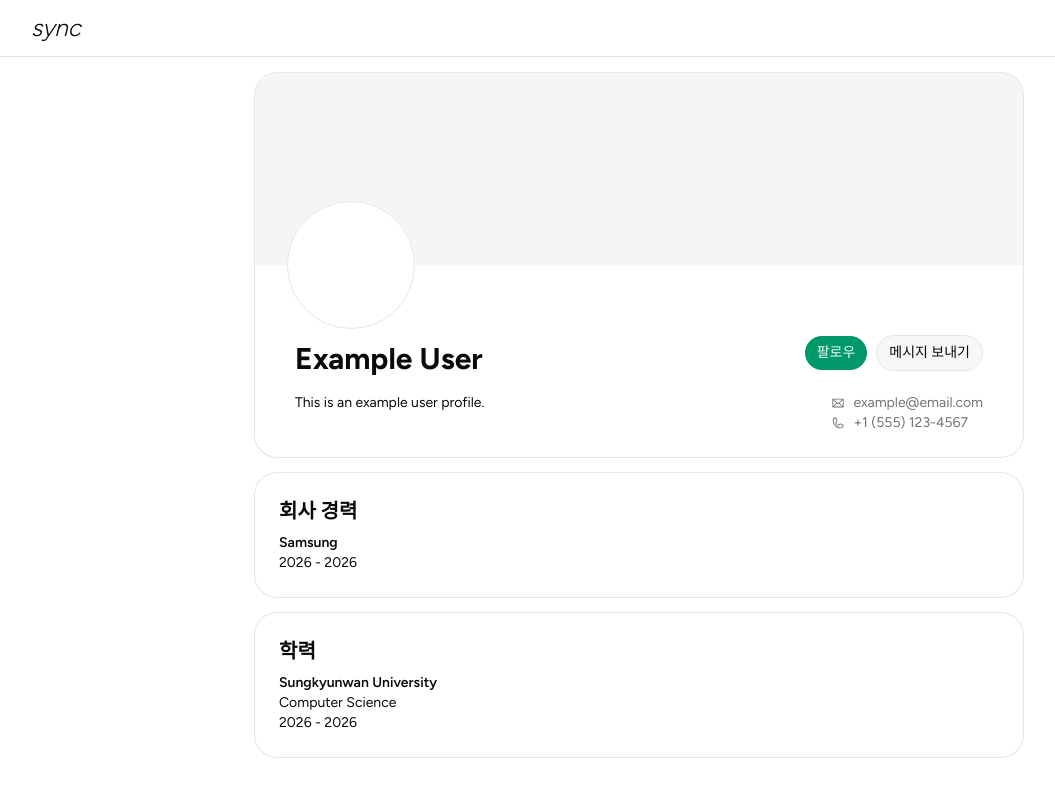
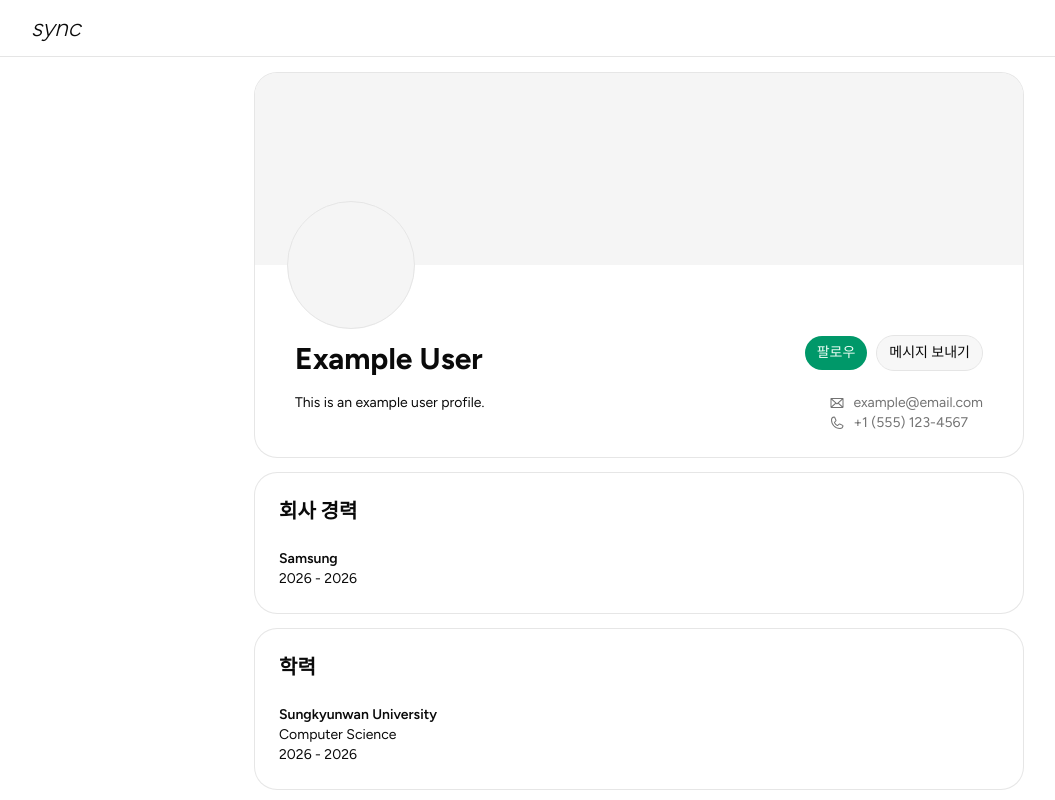
Before and after one commit to skkil/sync, a Next.js app in the folder apps/web/: page /profile/1 in a window 1280 px wide. Shown: the whole page, without its empty margins (1-1056 px from the left). Built offline with nearby package versions, Linux system fonts and the light colour scheme; no server answers.

Commit message:
apply pr review comments

```diff
--- a/apps/web/src/app/profile/[id]/page.tsx
+++ b/apps/web/src/app/profile/[id]/page.tsx
@@ -1,7 +1,7 @@
 import { EnvelopeIcon, PhoneIcon } from '@phosphor-icons/react/ssr';
 import { getTranslations } from 'next-intl/server';
 
-import { Avatar } from '@/components/ui/avatar';
+import { Avatar, AvatarFallback } from '@/components/ui/avatar';
 import { Button } from '@/components/ui/button';
 import { Card, CardContent, CardHeader } from '@/components/ui/card';
 import Logo from '@/components/ui/logo';
@@ -28,13 +28,11 @@ export default async function ProfilePage({ params }: ProfileProps) {
       {
         id: '1',
         type: 'email',
-        icon: <EnvelopeIcon />,
         value: 'example@email.com',
       },
       {
         id: '2',
         type: 'phone',
-        icon: <PhoneIcon />,
         value: '+1 (555) 123-4567',
       },
     ],
@@ -81,7 +79,9 @@ export default async function ProfilePage({ params }: ProfileProps) {
       <div className="flex flex-col gap-4 mt-4">
         <Card className="mx-auto w-full max-w-3xl min-h-96 p-0">
           <CardHeader className="relative h-48 bg-muted">
-            <Avatar className="h-32 w-32 bg-card absolute left-8 -bottom-16" />
+            <Avatar className="h-32 w-32 absolute left-8 -bottom-16">
+              <AvatarFallback></AvatarFallback>
+            </Avatar>
           </CardHeader>
 
           <CardContent className="mt-10 mx-4">
@@ -103,7 +103,9 @@ export default async function ProfilePage({ params }: ProfileProps) {
                     key={contact.id}
                     className="text-sm text-muted-foreground flex items-center gap-2"
                   >
-                    <p>{contact.icon}</p>
+                    <p>
+                      <ContactIcon type={contact.type} />
+                    </p>
                     <p>{contact.value}</p>
                   </div>
                 ))}
@@ -114,7 +116,10 @@ export default async function ProfilePage({ params }: ProfileProps) {
 
         <Card className="mx-auto w-full max-w-3xl">
           <CardHeader>
-            <h1 className="text-xl font-bold">{t('employment.title')}</h1>
+            <h2 className="text-xl font-bold">{t('employment.title')}</h2>
+          </CardHeader>
+
+          <CardContent>
             {experiences
               .filter(
                 (experience) =>
@@ -122,19 +127,20 @@ export default async function ProfilePage({ params }: ProfileProps) {
               )
               .map((employment) => (
                 <div key={employment.id}>
-                  <h1 className="text-md font-semibold">
-                    {employment.provider.name}
-                  </h1>
+                  <h3 className="font-semibold">{employment.provider.name}</h3>
                   {employment.startDate.getFullYear()} -{' '}
                   {employment.endDate.getFullYear()}
                 </div>
               ))}
-          </CardHeader>
+          </CardContent>
         </Card>
 
         <Card className="mx-auto w-full max-w-3xl">
           <CardHeader>
-            <h1 className="text-xl font-bold">{t('education.title')}</h1>
+            <h2 className="text-xl font-bold">{t('education.title')}</h2>
+          </CardHeader>
+
+          <CardContent>
             {experiences
               .filter(
                 (experience) =>
@@ -142,17 +148,26 @@ export default async function ProfilePage({ params }: ProfileProps) {
               )
               .map((education) => (
                 <div key={education.id}>
-                  <h1 className="text-md font-semibold">
-                    {education.provider.name}
-                  </h1>
+                  <h3 className="font-semibold">{education.provider.name}</h3>
                   {education.major && <p>{education.major}</p>}
                   {education.startDate.getFullYear()} -{' '}
                   {education.endDate.getFullYear()}
                 </div>
               ))}
-          </CardHeader>
+          </CardContent>
         </Card>
       </div>
     </>
   );
 }
+
+function ContactIcon({ type }: { type: 'email' | 'phone' }) {
+  switch (type) {
+    case 'email':
+      return <EnvelopeIcon size={16} />;
+    case 'phone':
+      return <PhoneIcon size={16} />;
+    default:
+      return null;
+  }
+}
--- a/apps/web/src/types/profile.ts
+++ b/apps/web/src/types/profile.ts
@@ -1,7 +1,6 @@
 export interface Contact {
   id: string;
   type: 'email' | 'phone';
-  icon: React.ReactNode;
   value: string;
 }
 
```
